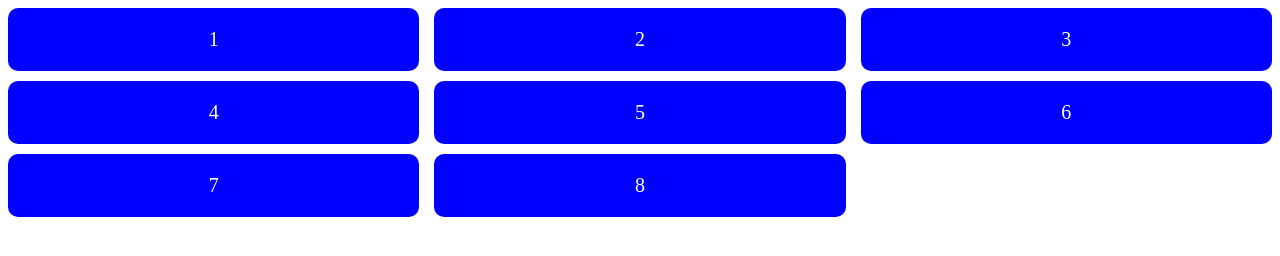
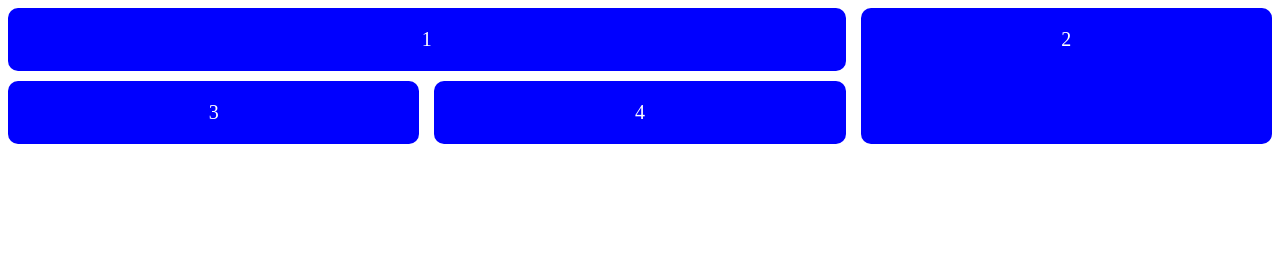
Before and after one commit to Romulop90/ORIGAMID, a plain HTML site: page B7Web/CSSGRID/index.html in a window 1280 px wide. Drawn offline with Linux system fonts and the light colour scheme.

Commit message:
continuacao de grid

```diff
--- a/B7Web/CSSGRID/index.html
+++ b/B7Web/CSSGRID/index.html
@@ -9,14 +9,17 @@
 <body>
 
 <div class="container">
-  <div class="item">1</div>
-  <div class="item">2</div>
-  <div class="item">3</div>
-  <div class="item">4</div>
-  <div class="item">5</div>
-  <div class="item">6</div>
-  <div class="item">7</div>
-  <div class="item">8</div>
+  <div class="item item1">1</div>
+  <div class="item item2">2</div>
+  <div class="item item3">3</div>
+  <div class="item item4">4</div>
+  <!-- <div class="item item5">5</div>
+  <div class="item item6">6</div>
+  <div class="item item7">7</div>
+  <div class="item item8">8</div>
+  <div class="item item9">9</div>
+  <div class="item item10">10</div>
+  <div class="item item11">11</div> -->
 </div>
 
 </body>
--- a/B7Web/CSSGRID/style.css
+++ b/B7Web/CSSGRID/style.css
@@ -1,8 +1,11 @@
 .container{
   display: grid;
-  grid-template-columns: repeat(3, 1fr);
+  /* grid-template-columns: repeat(3, 1fr); */
   gap: 10px 15px ;
-
+  grid-template-areas:
+    "item1 item1 item2"
+    "item3 item4 item2"
+  ;
 }
 
 .item {
@@ -13,3 +16,30 @@
   font-size: 20px;
   text-align: center;
 }
+
+
+/* .item6{
+
+  1.grid-row-start
+  2.grid-column-start
+  3.grid-rorw-end
+  4.grid-column-end
+
+  grid-area: 4 / 2 / 6 / 4;
+} */
+
+
+.item1{
+  grid-area: item1;
+}
+
+.item2{
+  grid-area: item2;
+
+}
+.item3{
+  grid-area: item3;
+}
+.item4{
+  grid-area: item4;
+}
--- /dev/null
+++ b/B7Web/CSSGRID/style2.css
@@ -0,0 +1,14 @@
+.container{
+  background-color: #ccc;
+  display: grid;
+  grid-gap: 10px;
+}
+
+.item{
+  background-color: #00f;
+  border-radius: 10px;
+  padding: 20px;
+  color: #fff;
+  font-size: 20px;
+  text-align: center;
+}
```
Also changed, not shown: B7Web/CSSGRID/index2.html (added, +20 -0 lines).
